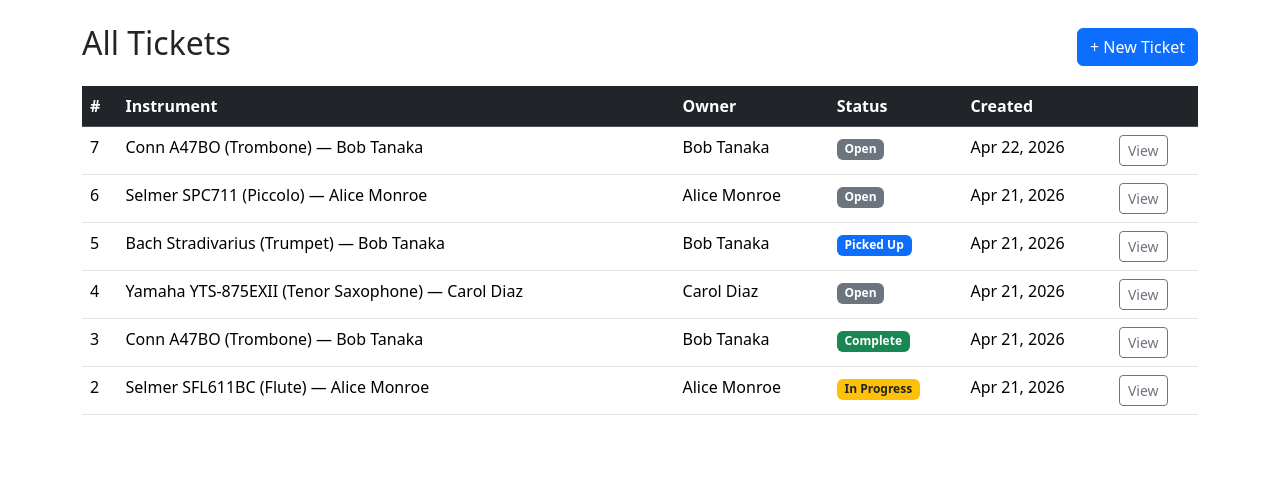
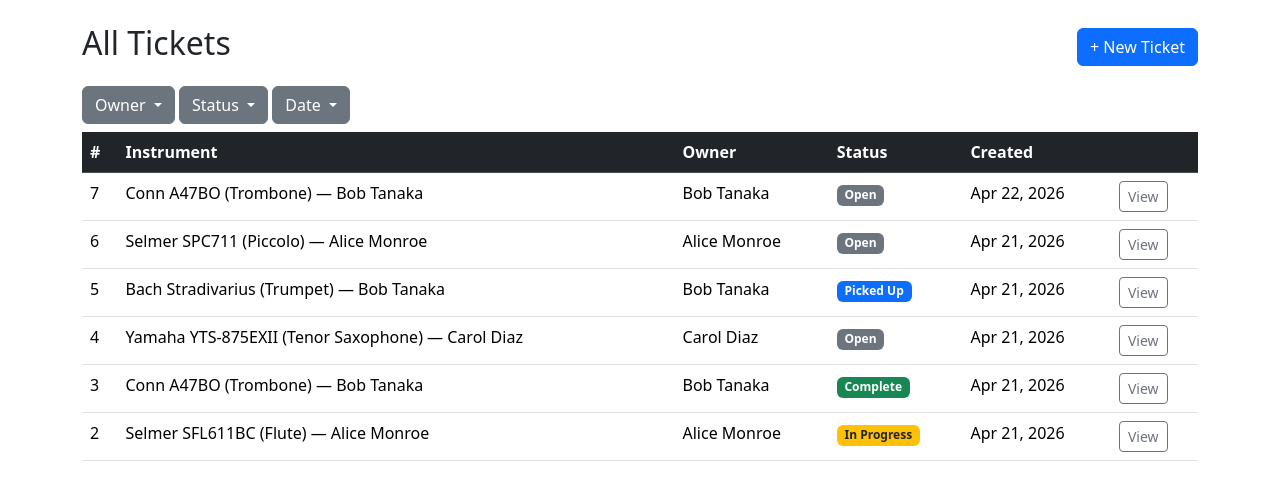
Before and after one commit to KevinLMills/Instrument-Repair-DB, a Django app: page / in a window 1280 px wide. Shown: the part 56-556 px from the top of the page. Run offline with Django 5.2, Linux system fonts and the light colour scheme; data comes from the database, SQL or seed files in the repository; both versions use the stored data as it was after the commit.

Commit message:
Ticket List Filtering
Added filters to dashboard.html for filtering viewing of elements.

```diff
--- a/repairs/templates/repairs/dashboard.html
+++ b/repairs/templates/repairs/dashboard.html
@@ -6,7 +6,50 @@
   <a href="{% url 'ticket_create' %}" class="btn btn-primary">+ New Ticket</a>
 </div>
 
-<table class="table table-hover">
+<div class="btn-group dropdown mb-2">
+  <button class="btn btn-secondary dropdown-toggle" id="status" type="button" data-bs-toggle="dropdown" aria-expanded="false">
+    Owner
+  </button>
+  <form class="dropdown-menu p-4">
+    <div class="mb-3">
+      <label for="name" class="form-label">Owner:</label>
+      <input type="text" class="form-control" oninput="filterTable('owner', this.value)" id="name" placeholder="Cheryll">
+    </div>
+    <button type="button" class="btn btn-dark">Filter</button>
+  </form>
+</div>
+
+<div class="btn-group dropdown mb-2">
+  <button class="btn btn-secondary dropdown-toggle" id="status" type="button" data-bs-toggle="dropdown" aria-expanded="false">
+    Status
+  </button>
+  <ul class="dropdown-menu">
+    <li><a class="dropdown-item" onclick="filterTable('status', 'all')">All</a></li>
+    <li><a class="dropdown-item" onclick="filterTable('status', 'Open')">Open</a></li>
+    <li><a class="dropdown-item" onclick="filterTable('status', 'In Progress')">In Progress</a></li>
+    <li><a class="dropdown-item" onclick="filterTable('status', 'Complete')">Complete</a></li>
+    <li><a class="dropdown-item" onclick="filterTable('status', 'Picked Up')">Picked Up</a></li>
+  </ul>
+</div>
+
+<div class="btn-group dropdown mb-2">
+  <button class="btn btn-secondary dropdown-toggle" data-bs-toggle="dropdown" aria-expanded="false" data-bs-auto-close="outside">
+    Date
+  </button>
+  <form class="dropdown-menu p-4">
+    <div class="mb-3">
+      <label for="dateSelectLower" class="form-label">Created After:</label>
+      <input type="date" class="form-control" id="dateSelectLower" placeholder="May 1, 2000">
+    </div>
+    <div class="mb-3">
+      <label for="dateSelectUpper" class="form-label">Created Before:</label>
+      <input type="date" class="form-control" id="dateSelectUpper" placeholder="May 1, 2020">
+    </div>
+    <button type="button" class="btn btn-dark" onclick="filterTable('date', 'x')">Filter</button>
+  </form>
+</div>
+
+<table class="table table-hover" id="ticketList">
   <thead class="table-dark">
     <tr>
       <th>#</th>
@@ -40,4 +83,38 @@
     {% endfor %}
   </tbody>
 </table>
+
+<script>
+
+let activeName = null;
+let activeStatus = 'all';
+let activeDateEarly = null;
+let activeDateLate = null;
+
+function filterTable(type, value) {
+  if (type === 'owner') activeName = value.toUpperCase();
+  if (type === 'status') activeStatus = value;
+  if (type === 'date') {
+    activeDateEarly = new Date(document.getElementById('dateSelectLower').value);
+    activeDateLate = new Date(document.getElementById('dateSelectUpper').value);
+  }
+
+
+  const rows = document.querySelectorAll('#ticketList tbody tr');
+  rows.forEach(row => {
+    const cellName = row.getElementsByTagName('td')[2].textContent.trim().toUpperCase();
+    const statusCell = row.getElementsByTagName('td')[3];
+    const cellDate = new Date(row.getElementsByTagName('td')[4].textContent.trim());
+
+    const nameMatch = !activeName || cellName.includes(activeName);
+
+    const statusMatch = activeStatus === 'all' || statusCell.textContent.trim() === activeStatus;
+
+    const dateMatch = (!activeDateEarly || cellDate >= activeDateEarly) &&
+                      (!activeDateLate  || cellDate <= activeDateLate );
+
+    row.style.display = (nameMatch && statusMatch && dateMatch) ? '' : 'none';
+  });
+}
+</script>
 {% endblock %}
--- a/repairs/templates/repairs/instrument_form.html
+++ b/repairs/templates/repairs/instrument_form.html
@@ -9,11 +9,11 @@
     {{ form.owner }}
   </div>
   <div class="mb-3">
-    <label class="form-label">Type (e.g. Guitar, Violin)</label>
+    <label class="form-label">Type (e.g. Trumpet, Saxophone)</label>
     {{ form.instrument_type }}
   </div>
   <div class="mb-3">
-    <label class="form-label">Make</label>
+    <label class="form-label">Make (e.g. Conn, Yamaha)</label>
     {{ form.make }}
   </div>
   <div class="mb-3">
--- a/repairs/templates/repairs/owner_list.html
+++ b/repairs/templates/repairs/owner_list.html
@@ -2,7 +2,7 @@
 {% block title %}Owners{% endblock %}
 {% block content %}
 <div class="d-flex justify-content-between align-items-center mb-3">
-  <h2>Owners</h2>
+  <h2>Instrument Owners</h2>
   <div>
     <a href="{% url 'owner_create' %}" class="btn btn-primary me-2">+ New Owner</a>
     <a href="{% url 'instrument_create' %}" class="btn btn-outline-secondary">+ New Instrument</a>
@@ -13,7 +13,7 @@
 <div class="card mb-3">
   <div class="card-header">
     <strong>{{ owner.name }}</strong>
-    {% if owner.phone %} &mdash; {{ owner.phone }}{% endif %}
+    {% if owner.phone %} &mdash; <a href="tel: {{owner.phone }}">{{owner.phone}}</a>{% endif %}
     {% if owner.email %} &mdash; {{ owner.email }}{% endif %}
   </div>
   <div class="card-body p-2">
```
Also changed, not shown: db.sqlite3.
